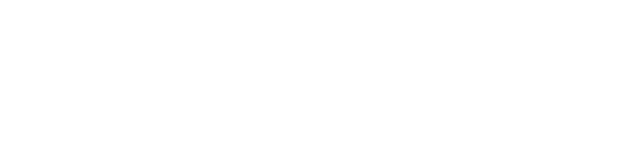
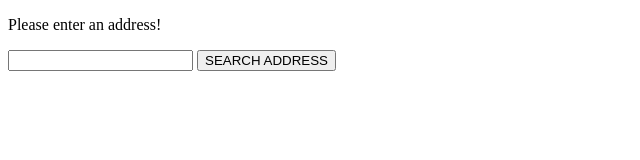
Before and after one commit to BrianKendalBucek/select-share-place, a website built with webpack: page index.html in a window 1280 px wide. Shown: the whole page, without its empty margins (0-640 px from the left). Built offline with nearby package versions, Linux system fonts and the light colour scheme.

Commit message:
html div, p, form with input, button

```diff
--- a/index.html
+++ b/index.html
@@ -8,5 +8,12 @@
   <script src="dist/bundle.js" defer></script>
 </head>
 <body>
+  <div id="map">
+    <p>Please enter an address!</p>
+  </div>
+  <form>
+    <input type="text" id="address">
+    <button type="submit">SEARCH ADDRESS</button>
+  </form>
 </body>
 </html>
```
